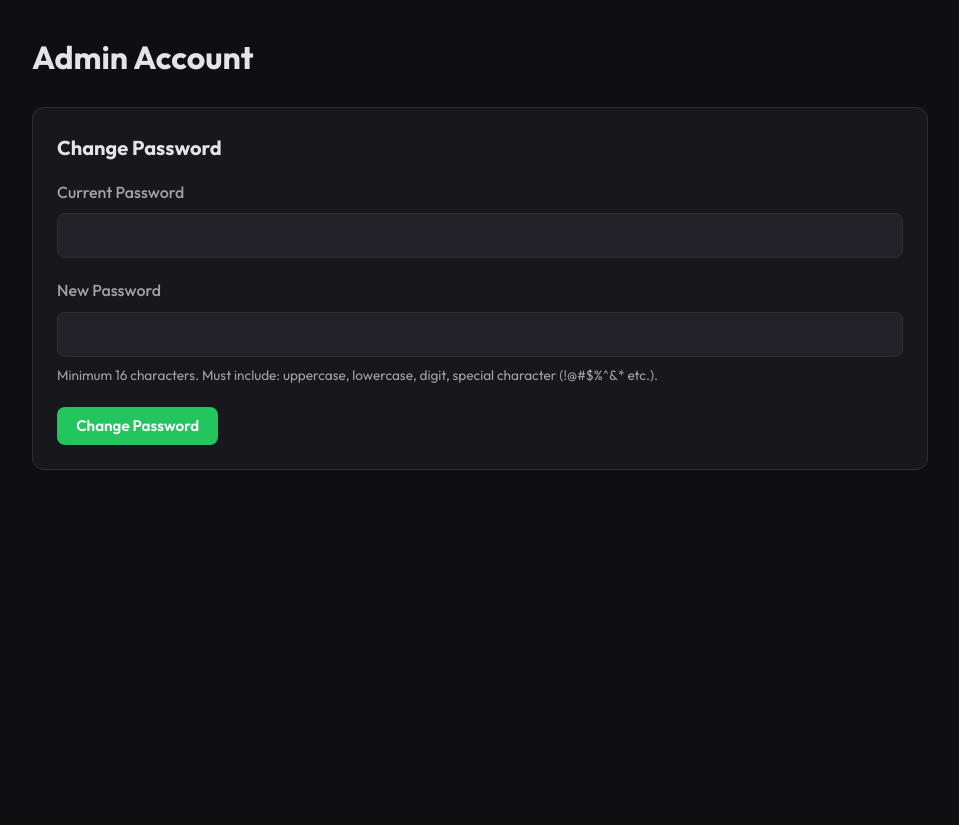
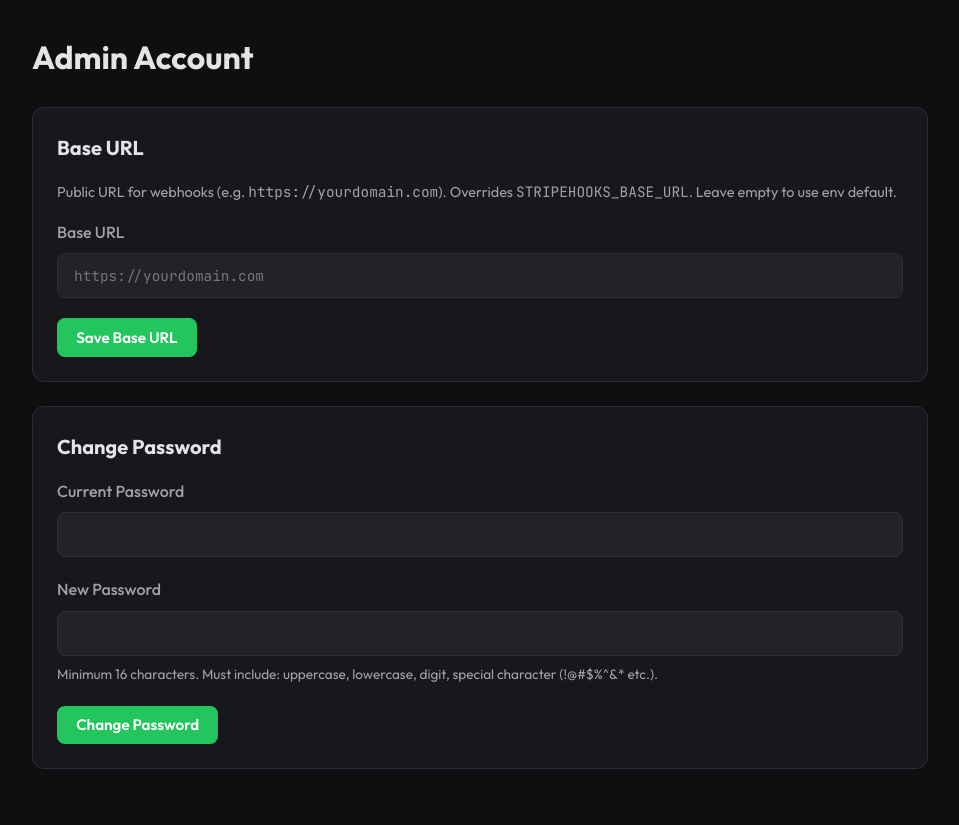
Before and after one commit to Lord-Evil/stripehooks, a FastAPI app: page /admin/account in a window 1280 px wide. Shown: the part 59-884 px from the top of the page, without its empty margins (160-1119 px from the left). Before the commit the page ends 529 px from the top, so only its background shows below. Run offline with FastAPI, Linux system fonts and the light colour scheme; the visitor is signed in with stand-in values (Sample User, id 1); data comes from the database, SQL or seed files in the repository.

Commit message:
Add Base URL override in Admin; update README with features
Co-authored-by: Cursor <cursoragent@cursor.com>

```diff
--- a/app/main.py
+++ b/app/main.py
@@ -70,6 +70,12 @@ async def _ensure_admin_password() -> None:
     salt = SESSION_SECRET
     await set_setting("admin_password_salt", salt)
     await set_setting("admin_password_hash", _hash_password(ADMIN_PASSWORD, salt))
+
+
+async def _get_base_url() -> str:
+    """Return BASE_URL from settings (DB) or env default."""
+    override = await get_setting("base_url")
+    return (override or BASE_URL).rstrip("/")
 
 
 async def _get_nav_context() -> dict:
@@ -147,7 +153,7 @@ async def admin_dashboard(request: Request):
             **nav,
             "smtp_configured": smtp_configured,
             "telegram_configured": telegram_configured,
-            "base_url": BASE_URL,
+            "base_url": await _get_base_url(),
             **stats,
         },
     )
@@ -163,7 +169,7 @@ async def admin_stripe(request: Request):
         "stripe_config.html",
         {
             "request": request,
-            "base_url": BASE_URL,
+            "base_url": await _get_base_url(),
             **nav,
         },
     )
@@ -205,7 +211,7 @@ async def create_webhook(request: Request):
             status_code=302,
         )
 
-    webhook_url = f"{BASE_URL.rstrip('/')}/webhook/stripe"
+    webhook_url = f"{await _get_base_url()}/webhook/stripe"
 
     try:
         # List existing webhooks for this URL (pass api_key explicitly to avoid global state)
@@ -607,9 +613,10 @@ async def admin_account(request: Request):
         return RedirectResponse(url="/admin/login", status_code=302)
 
     nav = await _get_nav_context()
+    base_url = await get_setting("base_url") or ""
     return templates.TemplateResponse(
         "account.html",
-        {"request": request, **nav},
+        {"request": request, "base_url": base_url, **nav},
     )
 
 
@@ -642,6 +649,22 @@ async def change_password(
     return RedirectResponse(url="/admin/account?success=1", status_code=302)
 
 
+@app.post("/admin/account/baseurl")
+async def save_baseurl(request: Request, base_url: str = Form("")):
+    if not verify_admin(request):
+        raise HTTPException(status_code=401)
+
+    url = base_url.strip().rstrip("/")
+    if url and not (url.startswith("http://") or url.startswith("https://")):
+        return RedirectResponse(
+            url="/admin/account?error=" + _url_quote("URL+must+start+with+http://+or+https://"),
+            status_code=302,
+        )
+
+    await set_setting("base_url", url)
+    return RedirectResponse(url="/admin/account?success=1", status_code=302)
+
+
 @app.post("/webhook/stripe")
 async def stripe_webhook(request: Request, background_tasks: BackgroundTasks):
     return await handle_stripe_webhook(request, background_tasks)
--- a/app/templates/account.html
+++ b/app/templates/account.html
@@ -4,11 +4,25 @@
 <h1 style="margin-bottom: 1.5rem;">Admin Account</h1>
 
 {% if request.query_params.get('success') %}
-<div class="alert alert-success">Password changed successfully.</div>
+<div class="alert alert-success">Settings saved.</div>
 {% endif %}
 {% if request.query_params.get('error') %}
 <div class="alert alert-error">{{ request.query_params.get('error') }}</div>
 {% endif %}
+
+<div class="card">
+    <h2>Base URL</h2>
+    <p style="color: var(--text-muted); margin-bottom: 1rem; font-size: 0.9rem;">
+        Public URL for webhooks (e.g. <code class="mono">https://yourdomain.com</code>). Overrides <code class="mono">STRIPEHOOKS_BASE_URL</code>. Leave empty to use env default.
+    </p>
+    <form method="post" action="/admin/account/baseurl">
+        <div class="form-group">
+            <label for="base_url">Base URL</label>
+            <input type="url" id="base_url" name="base_url" value="{{ base_url }}" placeholder="https://yourdomain.com">
+        </div>
+        <button type="submit" class="btn">Save Base URL</button>
+    </form>
+</div>
 
 <div class="card">
     <h2>Change Password</h2>
--- a/app/templates/base.html
+++ b/app/templates/base.html
@@ -93,7 +93,7 @@
         .btn-secondary:hover { background: var(--border); }
         .btn-danger { background: var(--danger); }
         .btn-danger:hover { background: #dc2626; }
-        input[type="text"], input[type="password"], input[type="email"], input[type="number"], select {
+        input[type="text"], input[type="password"], input[type="url"], input[type="email"], input[type="number"], select {
             width: 100%;
             padding: 0.75rem 1rem;
             background: var(--surface-2);
```
Also changed, not shown: README.md.
